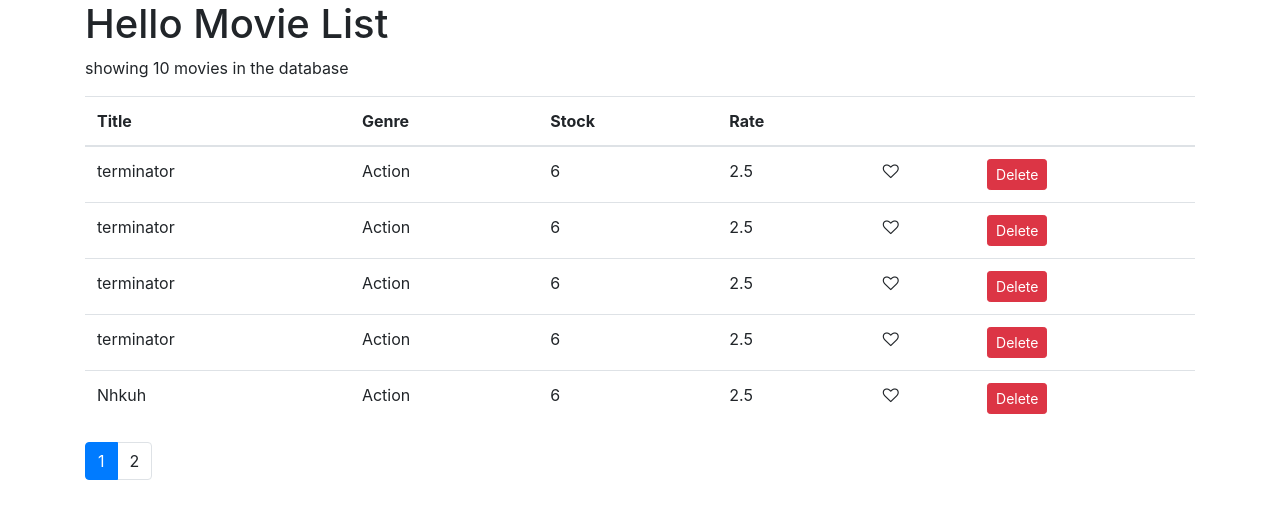
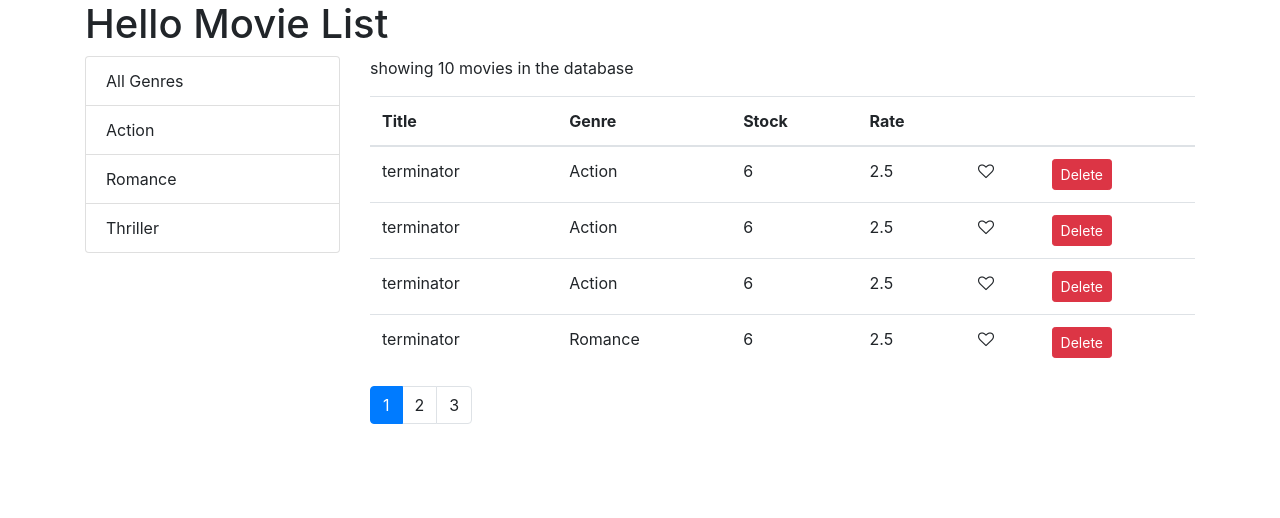
Before and after one commit to Nkasi-e/ReactMosh, a React (Create React App) app: page /movies in a window 1280 px wide. Shown: the top 518 px of the page. Built offline with nearby package versions, Linux system fonts and the light colour scheme.

Commit message:
Added filter functionalities to the movie list

```diff
--- a/package.json
+++ b/package.json
@@ -9,6 +9,7 @@
     "bootstrap": "^4.1.1",
     "font-awesome": "^4.7.0",
     "lodash": "^4.17.10",
+    "prop-types": "^15.8.1",
     "react": "^18.2.0",
     "react-dom": "^18.2.0",
     "react-scripts": "5.0.1",
--- a/src/components/Movies.jsx
+++ b/src/components/Movies.jsx
@@ -1,17 +1,26 @@
 import React, { Component } from "react";
 import catalogue from "./resource/movies";
+import { getGenres } from "./resource/fakeGenre";
 //Like component
 import Like from "./common/Like";
 // Pagination component
+import ListGroup from "./common/listGroup";
 import Pagination from "./common/Pagination";
 import { paginate } from "../utils/paginate";
 
 class Movie extends Component {
   state = {
-    movies: catalogue,
-    pageSize: 5,
+    movies: [],
+    genres: [],
+    pageSize: 4,
     currentPage: 1,
   };
+
+  // Lifecycle method
+  componentDidMount() {
+    const genres = [{ name: "All Genres" }, ...getGenres()];
+    this.setState({ movies: catalogue, genres });
+  }
 
   //Delete fn
   handleDelete = (movie) => {
@@ -32,19 +41,43 @@
     this.setState({ currentPage: page });
   };
 
+  // Handle Genre Select
+  handleGenreSelect = (genre) => {
+    this.setState({ selectedGenre: genre, currentPage: 1 });
+  };
+
   render() {
     // Dynamic conditional rendering
     const { length: count } = this.state.movies;
-    const { pageSize, currentPage, movies } = this.state;
+    const {
+      pageSize,
+      currentPage,
+      selectedGenre,
+      movies: allMovies,
+    } = this.state;
 
     if (count === 0) return <p>There are no movies in the database</p>;
 
+    //Filtering
+    const filtered =
+      selectedGenre && selectedGenre._id
+        ? allMovies.filter((m) => m.genre._id === selectedGenre._id)
+        : allMovies;
+
     //paginate page fn
-    const moviePage = paginate(movies, currentPage, pageSize);
+    const movies = paginate(filtered, currentPage, pageSize);
 
     return (
-      <React.Fragment>
-        <p>showing {count} movies in the database</p>
+      <div className="row">
+        <div className="col-3">
+          <ListGroup
+            items={this.state.genres}
+            selectedItem={this.state.selectedGenre}
+            onItemSelect={this.handleGenreSelect}
+          />
+        </div>
+        <div className="col">
+          <p>showing {filtered.length} movies in the database</p>
           <table className="table">
             <thead>
               <tr>
@@ -57,7 +90,7 @@
               </tr>
             </thead>
             <tbody>
-            {moviePage.map((movie) => (
+              {movies.map((movie) => (
                 <tr key={movie._id}>
                   <td>{movie.title}</td>
                   <td>{movie.genre.name}</td>
@@ -82,12 +115,13 @@
             </tbody>
           </table>
           <Pagination
-          itemsCount={count}
+            itemsCount={filtered.length}
             pageSize={pageSize}
             currentPage={currentPage}
             onPageChange={this.handlePageChange}
           />
-      </React.Fragment>
+        </div>
+      </div>
     );
   }
 }
--- /dev/null
+++ b/src/components/common/listGroup.jsx
@@ -0,0 +1,31 @@
+import React from "react";
+
+const ListGroup = ({
+  items,
+  textProperty,
+  valueProperty,
+  onItemSelect,
+  selectedItem,
+}) => {
+  return (
+    <ul className="list-group">
+      {items.map((item) => (
+        <li
+          key={item[valueProperty]}
+          onClick={() => onItemSelect(item)}
+          className={
+            item === selectedItem ? "list-group-item active" : "list-group-item"
+          }
+        >
+          {item[textProperty]}
+        </li>
+      ))}
+    </ul>
+  );
+};
+
+ListGroup.defaultProps = {
+  textProperty: "name",
+  valueProperty: "_id",
+};
+export default ListGroup;
--- /dev/null
+++ b/src/components/resource/fakeGenre.js
@@ -0,0 +1,9 @@
+export const genres = [
+  { _id: "4893y903ifery9r090v9", name: "Action" },
+  { _id: "4893y903ifery9r090v34", name: "Romance" },
+  { _id: "4893y903ifery9r090bb8", name: "Thriller" },
+];
+
+export function getGenres() {
+  return genres.filter((g) => g);
+}
--- a/src/components/resource/movies.js
+++ b/src/components/resource/movies.js
@@ -27,7 +27,7 @@
   {
     _id: "4893y903iferywr090d9",
     title: "terminator",
-    genre: { _id: "4893y903ifery9r090v9", name: "Action" },
+    genre: { _id: "4893y903ifery9r090v34", name: "Romance" },
     numberInStock: 6,
     dailyRentals: 2.5,
     publishDate: "2018-01-030290T",
@@ -43,7 +43,7 @@
   {
     _id: "4893y903iferey9r090v9",
     title: "terminator",
-    genre: { _id: "4893y903ifery9r090v9", name: "Action" },
+    genre: { _id: "4893y903ifery9r090bb8", name: "Thriller" },
     numberInStock: 6,
     dailyRentals: 2.5,
     publishDate: "2018-01-030290T",
```
Also changed, not shown: src/components/common/Pagination.jsx (+9 -0 lines), public/manifest.json, 1 other file (tests, documents, lock files or other folders). Lines whose indentation alone changed are shown as unchanged.
